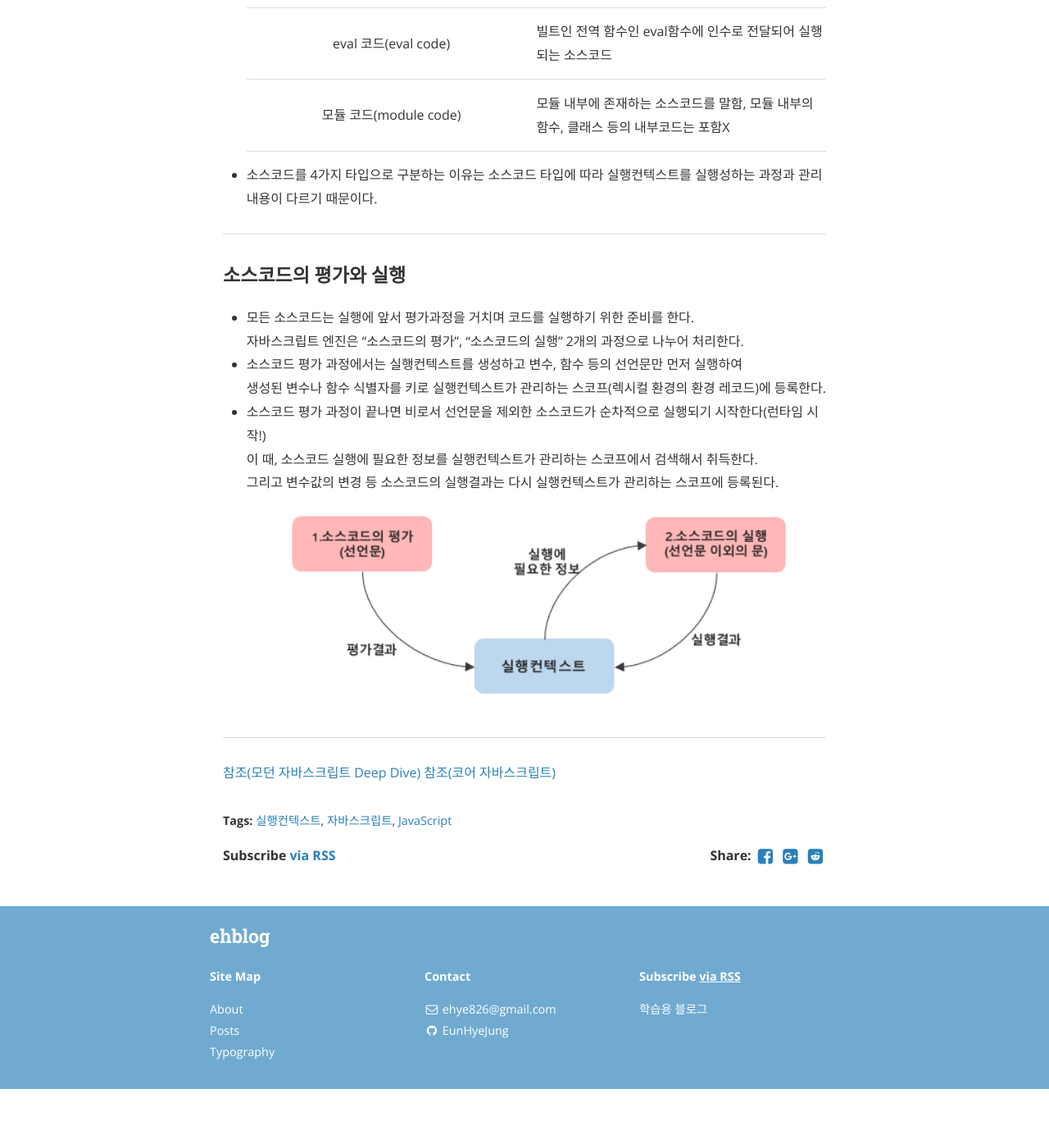
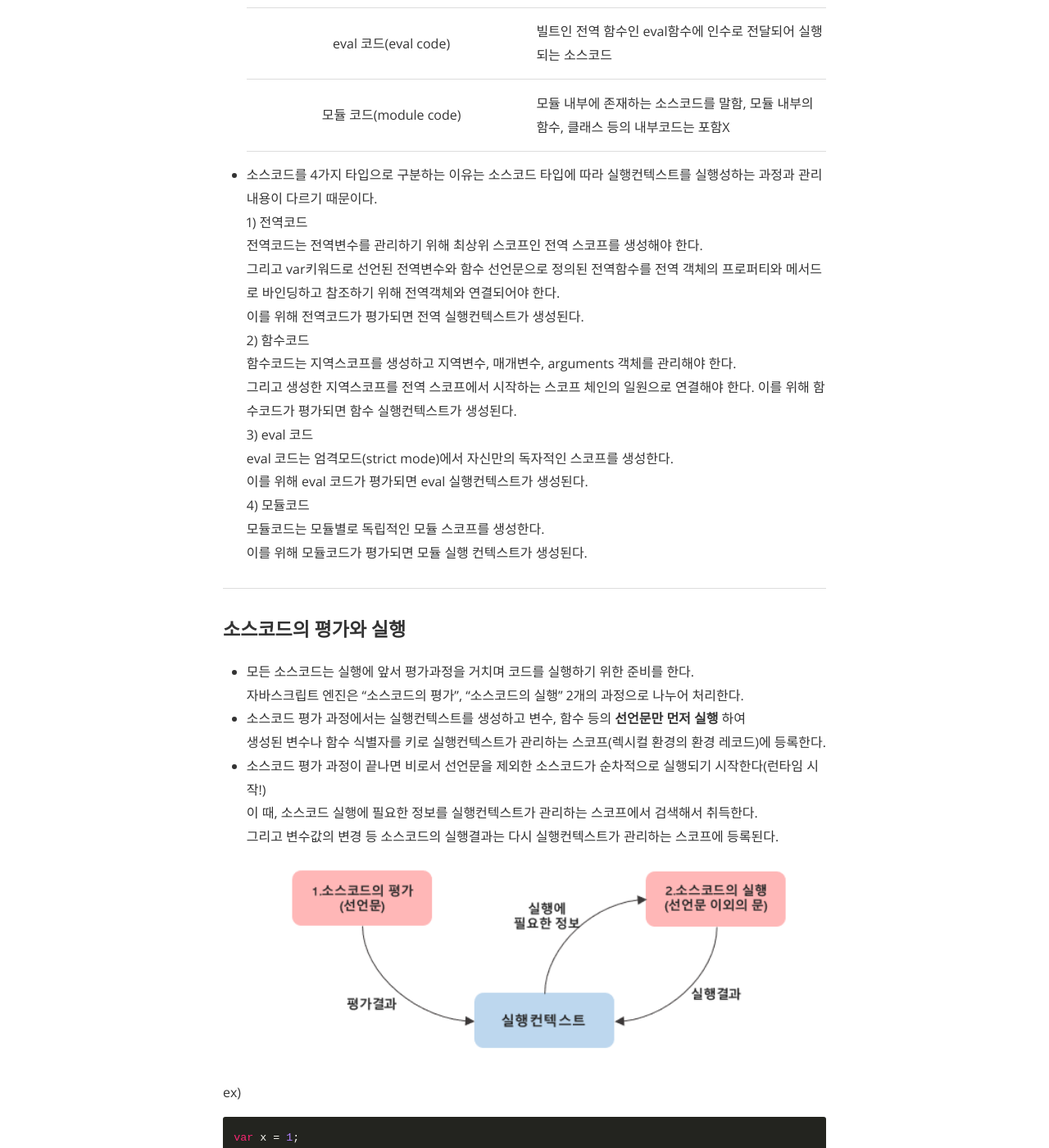
Before and after one commit to EunHyeJung/EunHyeJung.github.io, a Jekyll site: the page built from _posts/JavaScript/2021-09-04-JsStudy06.md, in a window 1280 px wide and 1400 px high, scrolled down 1161 px. Shown: the whole window at 82% size. Built offline with Jekyll 4.4.1, drawn with Linux system fonts in a browser that asks for light colours; nearby versions of some CDN libraries; comment, search, counter and statistics services are not loaded; before the commit the page ends 2489 px from its top, so only the background shows below that; some of the changed text lies outside the part shown.

Commit message:
소스코드의 평가와 실행 내용정리 추가

````diff
--- a/_posts/JavaScript/2021-09-04-JsStudy06.md
+++ b/_posts/JavaScript/2021-09-04-JsStudy06.md
@@ -31,6 +31,20 @@
   | 모듈 코드(module code) | 모듈 내부에 존재하는 소스코드를 말함, 모듈 내부의 함수, 클래스 등의 내부코드는 포함X |
 
 * 소스코드를 4가지 타입으로 구분하는 이유는 소스코드 타입에 따라 실행컨텍스트를 실행성하는 과정과 관리내용이 다르기 때문이다.
+  1) 전역코드
+     전역코드는 전역변수를 관리하기 위해 최상위 스코프인 전역 스코프를 생성해야 한다.
+     그리고 var키워드로 선언된 전역변수와 함수 선언문으로 정의된 전역함수를 전역 객체의 프로퍼티와 메서드로 바인딩하고 참조하기 위해 전역객체와 연결되어야 한다.
+     이를 위해 전역코드가 평가되면 전역 실행컨텍스트가 생성된다.
+  2) 함수코드
+     함수코드는 지역스코프를 생성하고 지역변수, 매개변수, arguments 객체를 관리해야 한다.
+     그리고 생성한 지역스코프를 전역 스코프에서 시작하는 스코프 체인의 일원으로 연결해야 한다.
+     이를 위해 함수코드가 평가되면 함수 실행컨텍스트가 생성된다.
+  3) eval 코드
+     eval 코드는 엄격모드(strict mode)에서 자신만의 독자적인 스코프를 생성한다.
+     이를 위해 eval 코드가 평가되면 eval 실행컨텍스트가 생성된다.
+  4) 모듈코드
+     모듈코드는 모듈별로 독립적인 모듈 스코프를 생성한다.
+     이를 위해 모듈코드가 평가되면 모듈 실행 컨텍스트가 생성된다.
 
 - - -
 
@@ -38,13 +52,37 @@
 
 * 모든 소스코드는 실행에 앞서 평가과정을 거치며 코드를 실행하기 위한 준비를 한다.
   자바스크립트 엔진은 "소스코드의 평가", "소스코드의 실행" 2개의 과정으로 나누어 처리한다.
-* 소스코드 평가 과정에서는 실행컨텍스트를 생성하고 변수, 함수 등의 선언문만 먼저 실행하여
+* 소스코드 평가 과정에서는 실행컨텍스트를 생성하고 변수, 함수 등의 **선언문만 먼저 실행** 하여
   생성된 변수나 함수 식별자를 키로 실행컨텍스트가 관리하는 스코프(렉시컬 환경의 환경 레코드)에 등록한다.
 * 소스코드 평가 과정이 끝나면 비로서 선언문을 제외한 소스코드가 순차적으로 실행되기 시작한다(런타임 시작!)
   이 때, 소스코드 실행에 필요한 정보를 실행컨텍스트가 관리하는 스코프에서 검색해서 취득한다.
   그리고 변수값의 변경 등 소스코드의 실행결과는 다시 실행컨텍스트가 관리하는 스코프에 등록된다.
   ![content01](/assets/contents/js/content01_executioncontext.PNG)
 
+ex)
+```
+var x = 1;
+x = 1;
+```
+* 자바스크립트엔진은 위 코드를 2개의 과정으로 나누어 처리한다. (평가와 실행)
+  * 먼저 소스코드 평가과정에서 변수선언문 `var = x;`를 먼저 실행한다.
+  * 이 때 생성된 변수 식별자 x는 실행컨텍스트가 관리하는 스코프에 등록되고 undefined로 초기화된다
+    ![content02](/assets/contents/js/content03_executioncontext.PNG)
+  * 소스코드 평가과정이 끝나면 소스실행과정이 시작된다.
+    변수선언문 var x는 소스코드 평가과정에서 이미 실행완료되었다.
+    따라서 소스코드 실행과정에서는 변수할당문 `x = 1;`만 실행된다.
+    이 때 x변수에 값을 할당하려면 먼저 x변수가 선언된 변수인지 확인해야 한다.
+    이를 실행컨텍스트가 관리하는 스포크에 x변수가 선언되어 등록되어 있다면 값을 할당하고,
+    할당결과를 실행컨텍스트에 등록하여 관리한다.
+    ![content03](/assets/contents/js/content04_executioncontext.PNG)
+
+- - -
+
+### 렉시컬 환경(Lexical Environment)
+
+* 렉시컬 환경은 식별자와 식별자에 바인딩된 값, 상위 스코프에 대한 참조를 기록하는 자료구조로
+  실행컨텍스트를 구성하는 컴포넌트다.
+* 실행 컨텍스트 스택이 코드의 실행순서를 관리한다면 렉시컬 환경은 스코프와 식별자를 관리한다.
 
 - - -
 
````
